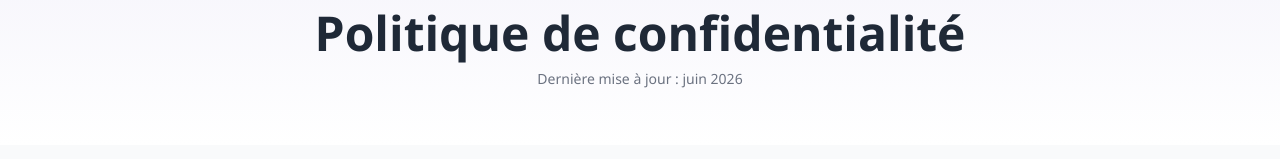
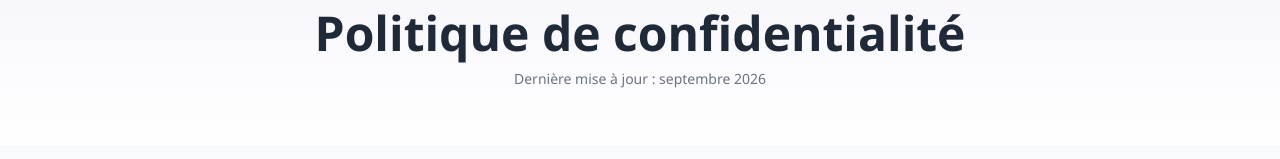
Before and after one commit to PawaSeyni/griotmoon, a React (Vite) app: page /fr/privacy in a window 1280 px wide. Shown: the part 176-335 px from the top of the page. Built offline with nearby package versions, Linux system fonts and the light colour scheme; a web font is replaced by a local one.

Commit message:
Sprint 1: refresh multilingual privacy policy date for analytics disclosure

```diff
--- a/src/pages/Privacy.tsx
+++ b/src/pages/Privacy.tsx
@@ -23,7 +23,7 @@ const TRANSLATIONS = {
     seoDesc:
       'How Griot Moon handles your information. We are directed to parents and guardians, use privacy-friendly analytics, and never knowingly collect personal information from children.',
     title: 'Privacy Policy',
-    updated: 'Last updated: June 2026',
+    updated: 'Last updated: September 2026',
     intro:
       'Griot Moon is operated by Pawa Press Inc. ("we", "us") and publishes the Pawa Seyni Collection of picture books. This site is intended for parents, guardians, caregivers, and educators. This page explains, in plain language, what we collect and what we do not.',
     sections: [
@@ -90,7 +90,7 @@ const TRANSLATIONS = {
     seoDesc:
       'Cómo Griot Moon trata tu información. Está dirigido a padres y tutores, usa analíticas respetuosas con la privacidad y nunca recopila datos personales de niños a sabiendas.',
     title: 'Política de privacidad',
-    updated: 'Última actualización: junio de 2026',
+    updated: 'Última actualización: septiembre de 2026',
     intro:
       'Griot Moon es operado por Pawa Press Inc. ("nosotros") y publica la Colección Pawa Seyni de libros ilustrados. Este sitio está dirigido a padres, tutores, cuidadores y educadores. Esta página explica, en lenguaje sencillo, qué recopilamos y qué no.',
     sections: [
@@ -157,7 +157,7 @@ const TRANSLATIONS = {
     seoDesc:
       'Comment Griot Moon traite vos informations. Le site s\'adresse aux parents et tuteurs, utilise des analyses respectueuses de la vie privée et ne collecte jamais sciemment de données personnelles d\'enfants.',
     title: 'Politique de confidentialité',
-    updated: 'Dernière mise à jour : juin 2026',
+    updated: 'Dernière mise à jour : septembre 2026',
     intro:
       'Griot Moon est exploité par Pawa Press Inc. (« nous ») et publie la Collection Pawa Seyni d\'albums illustrés. Ce site s\'adresse aux parents, tuteurs, accompagnants et enseignants. Cette page explique, en langage clair, ce que nous collectons et ce que nous ne collectons pas.',
     sections: [
```
